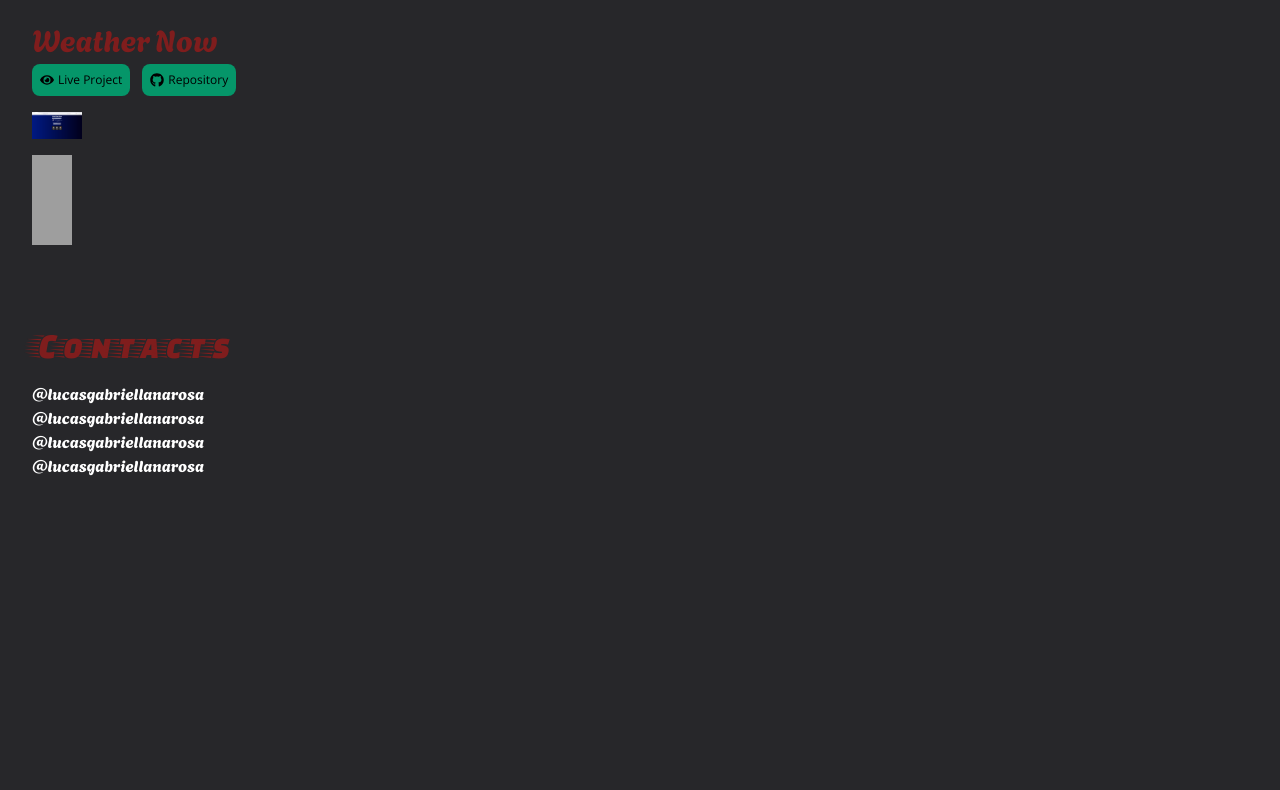
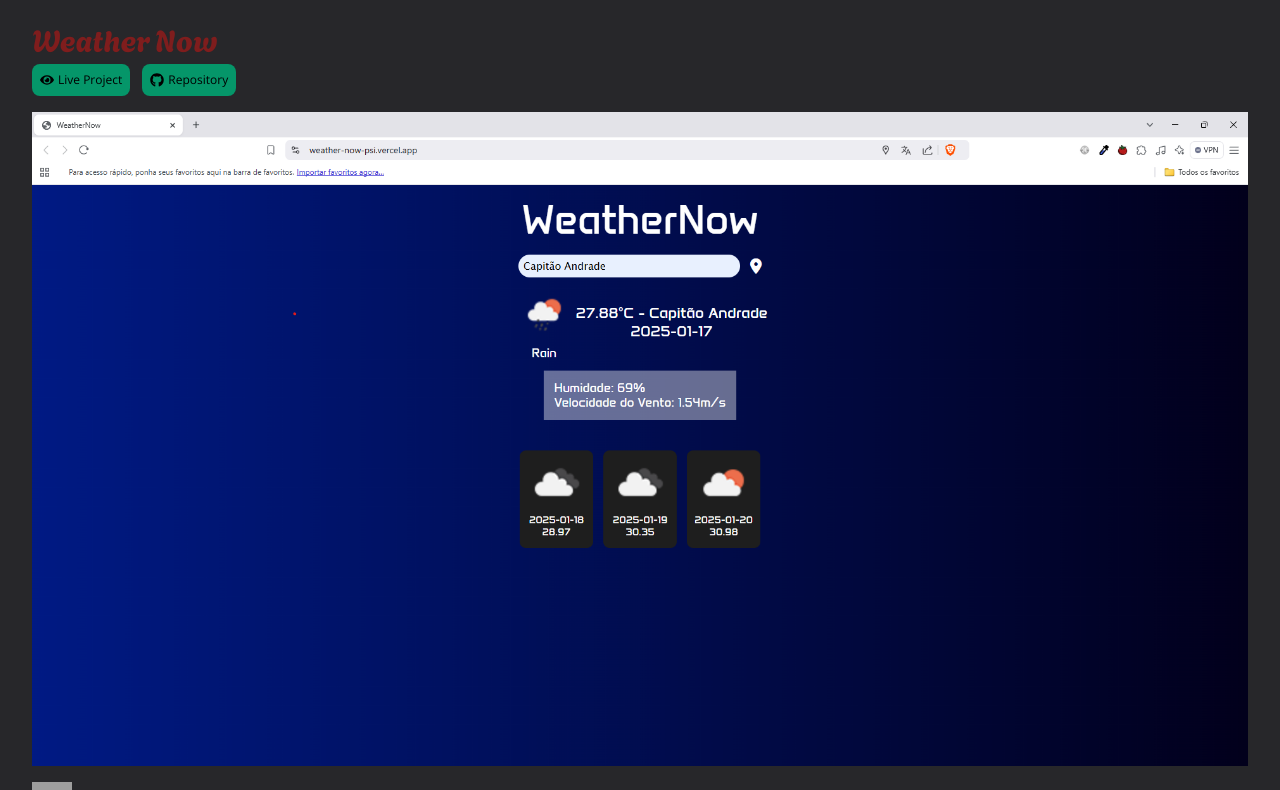
Before and after one commit to lucasgabriellanarosa/Portfolio, a Next.js app: page / in a window 1280 px wide. Shown: the part 1490-2280 px from the top of the page. Before the commit the page ends 2007 px from the top, so only its background shows below. Built offline with nearby package versions, Linux system fonts and the light colour scheme; grey boxes are pictures that could not be loaded.

Commit message:
fixed: components names & added ProjectImage component

```diff
--- a/src/app/components/ProjectBtns.js
+++ b/src/app/components/ProjectBtns.js
@@ -3,7 +3,7 @@
 import { FaGithub } from "react-icons/fa";
 import { FaEye } from "react-icons/fa";
 
-export default function ResumeBtn({live, rep}) {
+export default function ProjectBtns({live, rep}) {
     return (
     <div className="flex items-center gap-3">
 
--- a/src/app/components/ProjectHeader.js
+++ b/src/app/components/ProjectHeader.js
@@ -1,7 +1,7 @@
 "use client"
 import ProjectBtns from "./ProjectBtns";
 
-export default function ResumeBtn({title, live, rep}) {
+export default function ProjectHeader({title, live, rep}) {
     return (
         <header className="flex flex-col gap-2">
             <h3 className="text-red-900 font-Agbalumo text-3xl">{title}</h3>
--- /dev/null
+++ b/src/app/components/ProjectImage.js
@@ -0,0 +1,17 @@
+"use client"
+
+import Image from "next/image"
+
+
+export default function ProjectImage({src, alt}) {
+    return (
+    <Image
+        src={src}
+        width={0}
+        height={0}
+        alt={alt}
+        sizes="100vw"
+        style={{ width: '100%', height: 'auto' }}
+      />
+    )
+}
--- a/src/app/components/SectionTitle.js
+++ b/src/app/components/SectionTitle.js
@@ -1,6 +1,6 @@
 "use client"
 
-export default function ResumeBtn({title}) {
+export default function SectionTitle({title}) {
     return (
         <h2 className="text-red-900 font-FasterOne text-4xl">
             {title}
--- a/src/app/components/SkillContainer.js
+++ b/src/app/components/SkillContainer.js
@@ -1,6 +1,6 @@
 "use client"
 
-export default function ResumeBtn({url}) {
+export default function SkillsContainer({url}) {
     return (
         <li className="flex justify-center items-center">
             <img className="w-14" src={url} />
--- a/src/app/page.js
+++ b/src/app/page.js
@@ -3,6 +3,7 @@ import ResumeBtn from "./components/ResumeBtn";
 import SectionTitle from "./components/SectionTitle";
 import SkillContainer from "./components/SkillContainer";
 import ProjectHeader from "./components/ProjectHeader";
+import ProjectImage from "./components/ProjectImage";
 
 export default function Home() {
   return (
@@ -61,6 +62,7 @@ export default function Home() {
             <div className="flex gap-2">
               <Image
                 src="/images/experience/clubedelivery.jpg"
+                alt="ClubeDelivery Logo"
                 width={50}
                 height={50}
               />
@@ -97,11 +99,11 @@ export default function Home() {
               rep={"https://github.com/lucasgabriellanarosa/WeatherNow"}
             />
 
-            <Image
-                src="/images/projects/weathernow.png"
-                width={50}
-                height={50}
-              />
+            <ProjectImage
+              src="/images/projects/weathernow.png"
+              alt="WeatherNow Project"
+            />
+
             <ul>
 
               <li>
```
Also changed, not shown: src/app/components/ProjectContainer.js (deleted).
